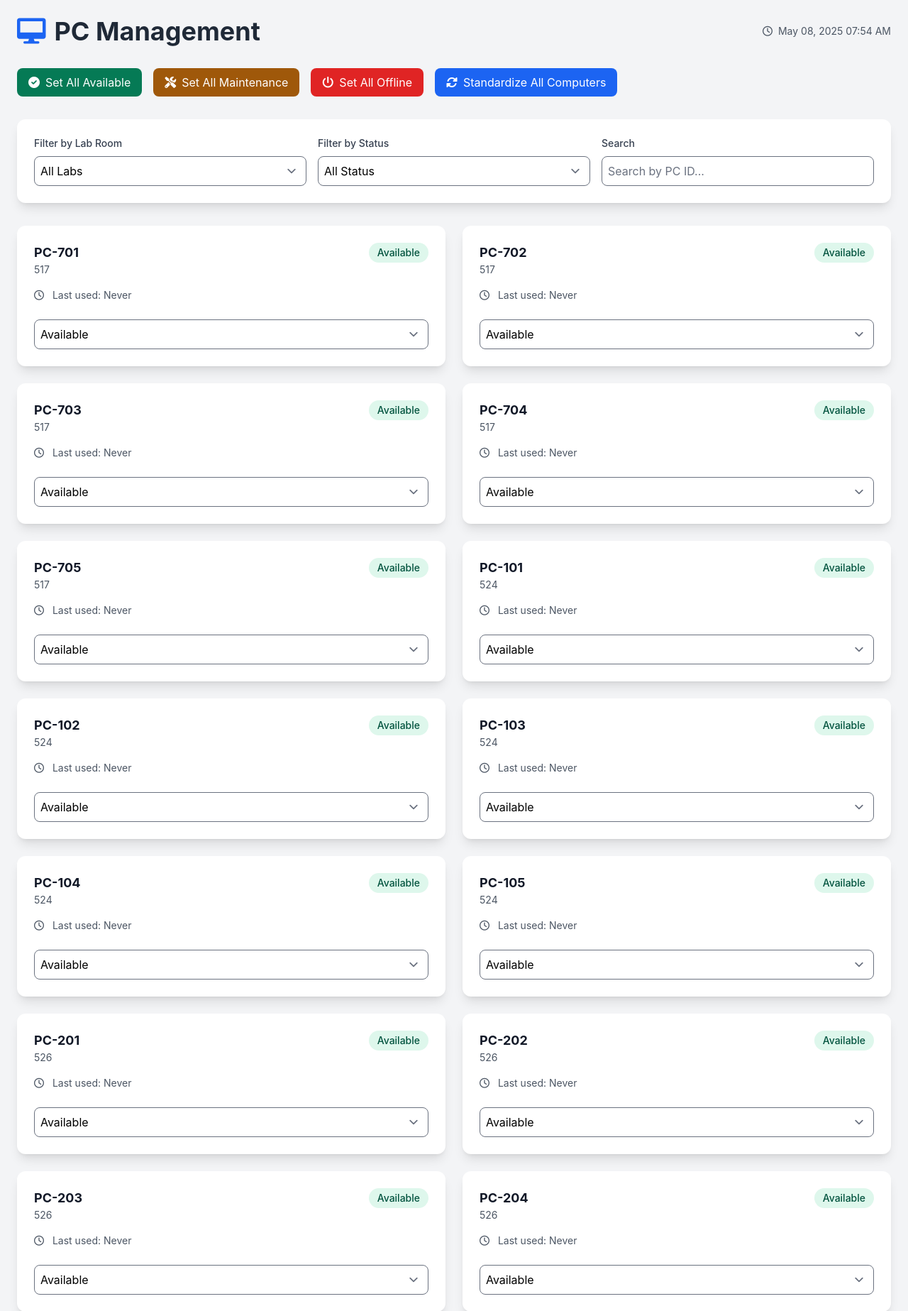
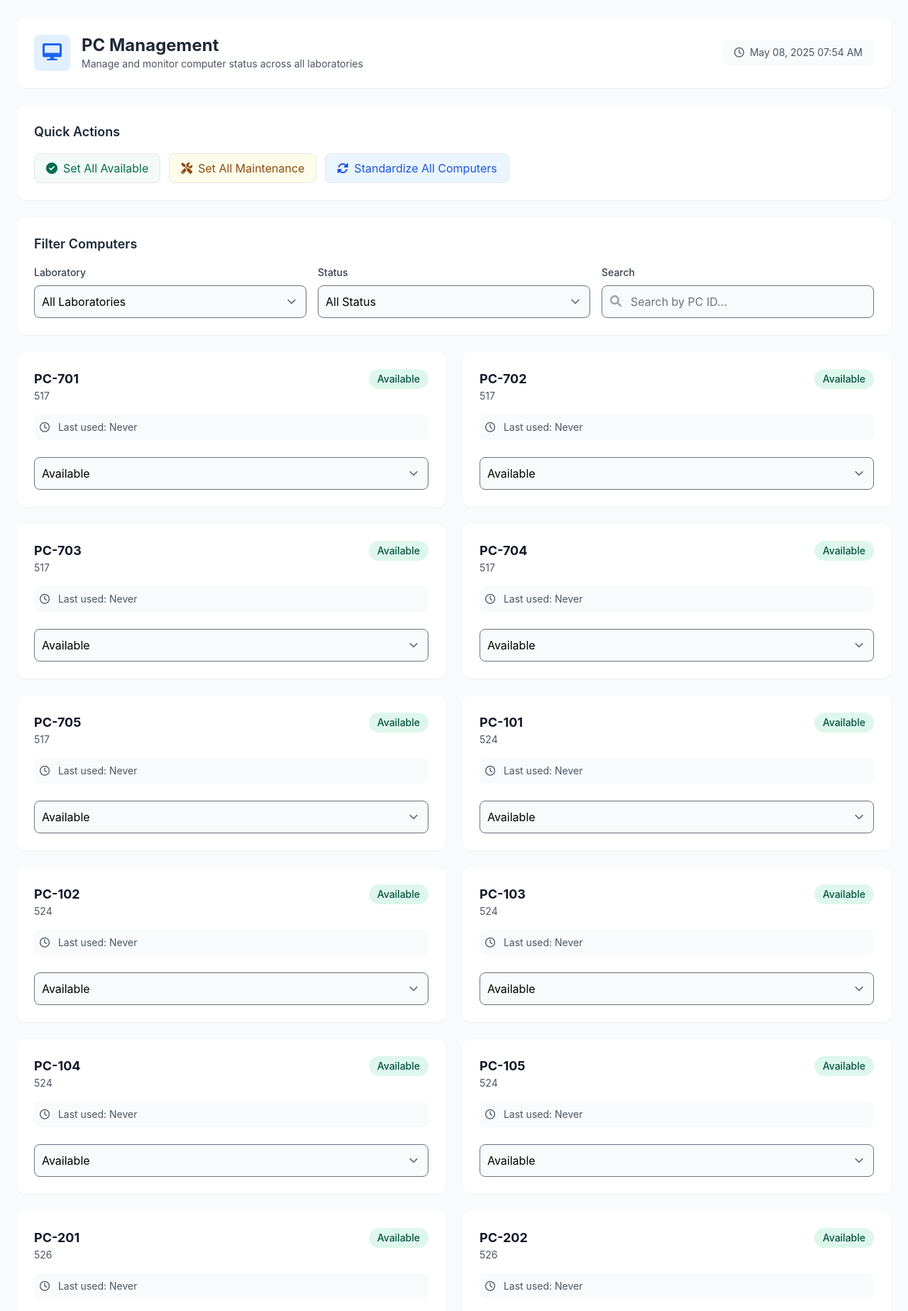
Before and after one commit to clintoy18/CCS-Sitting-Monitoring-System---PHP, a PHP site: page /admin/pc_management.php in a window 1280 px wide. Shown: the part 88-1935 px from the top of the page at 71% size. Run offline with PHP 8.4, Linux system fonts and the light colour scheme; a user stored in the database is signed in; data comes from the database, SQL or seed files in the repository; some libraries are stand-ins or nearby versions.

Commit message:
pc management fix

```diff
--- a/admin/pc_management.php
+++ b/admin/pc_management.php
@@ -1,46 +1,88 @@
 <?php
+// Start session and include files before any output
 session_start();
-include "../includes/adminlayout.php";
 include "../includes/adminauth.php";
 include "../includes/connection.php";
+
+// Handle bulk status update
+if (isset($_POST['action']) && $_POST['action'] === 'update_all_status') {
+    $status = mysqli_real_escape_string($conn, $_POST['status']);
+    $valid_statuses = ['available', 'in-use', 'maintenance'];
+
+    if (in_array($status, $valid_statuses)) {
+        $query = "UPDATE computers SET status = ?, last_used = NOW()";
+        $stmt = mysqli_prepare($conn, $query);
+        mysqli_stmt_bind_param($stmt, "s", $status);
+        mysqli_stmt_execute($stmt);
+        mysqli_stmt_close($stmt);
+    }
+
+    // Use JavaScript for redirection instead of header
+    echo "<script>window.location.href = 'pc_management.php';</script>";
+    exit;
+}
+
+// Include layout after all header modifications
+include "../includes/adminlayout.php";
 ?>
 
-<div class="p-6 bg-gray-100 min-h-screen">
-    <div class="flex items-center justify-between mb-8">
-        <h1 class="text-4xl font-bold text-gray-800">
-            <i class="fas fa-desktop mr-3 text-blue-600"></i>PC Management
-        </h1>
-        <div class="text-sm text-gray-600">
-            <i class="far fa-clock mr-2"></i><?= date('F d, Y h:i A') ?>
+<div class="p-6 bg-gray-50 min-h-screen">
+    <!-- Header Section -->
+    <div class="bg-white rounded-xl shadow-sm p-6 mb-6">
+        <div class="flex flex-col md:flex-row md:items-center md:justify-between gap-4">
+            <div class="flex items-center gap-4">
+                <div class="bg-blue-100 p-3 rounded-lg">
+                    <i class="fas fa-desktop text-2xl text-blue-600"></i>
+                </div>
+                <div>
+                    <h1 class="text-2xl font-bold text-gray-800">PC Management</h1>
+                    <p class="text-sm text-gray-600">Manage and monitor computer status across all laboratories</p>
+                </div>
+            </div>
+            <div class="text-sm text-gray-600 bg-gray-50 px-4 py-2 rounded-lg">
+                <i class="far fa-clock mr-2"></i><?= date('F d, Y h:i A') ?>
+            </div>
         </div>
     </div>
 
-    <!-- Action Buttons -->
-    <div class="mb-8 flex flex-wrap gap-4">
-        <button onclick="updateAllStatus('available')" class="px-4 py-2 bg-green-600 text-white rounded-lg hover:bg-green-700 transition-all duration-300 flex items-center">
-            <i class="fas fa-check-circle mr-2"></i>Set All Available
-        </button>
-        <button onclick="updateAllStatus('maintenance')" class="px-4 py-2 bg-yellow-600 text-white rounded-lg hover:bg-yellow-700 transition-all duration-300 flex items-center">
-            <i class="fas fa-tools mr-2"></i>Set All Maintenance
-        </button>
-        <button onclick="updateAllStatus('offline')" class="px-4 py-2 bg-red-600 text-white rounded-lg hover:bg-red-700 transition-all duration-300 flex items-center">
-            <i class="fas fa-power-off mr-2"></i>Set All Offline
-        </button>
-        <a href="update_computers.php" onclick="return confirm('This will delete all existing computer records and recreate them with standardized naming. Continue?')"
-           class="px-4 py-2 bg-blue-600 text-white rounded-lg hover:bg-blue-700 transition-all duration-300 flex items-center">
-            <i class="fas fa-sync-alt mr-2"></i>Standardize All Computers
-        </a>
+    <!-- Quick Actions Section -->
+    <div class="bg-white rounded-xl shadow-sm p-6 mb-6">
+        <h2 class="text-lg font-semibold text-gray-800 mb-4">Quick Actions</h2>
+        <div class="flex flex-wrap gap-3">
+            <button onclick="updateAllStatus('available')"
+                    class="px-4 py-2 bg-green-50 text-green-700 rounded-lg hover:bg-green-100 transition-all duration-300 flex items-center gap-2 border border-green-200">
+                <i class="fas fa-check-circle"></i>
+                <span>Set All Available</span>
+            </button>
+            <button onclick="updateAllStatus('maintenance')"
+                    class="px-4 py-2 bg-yellow-50 text-yellow-700 rounded-lg hover:bg-yellow-100 transition-all duration-300 flex items-center gap-2 border border-yellow-200">
+                <i class="fas fa-tools"></i>
+                <span>Set All Maintenance</span>
+            </button>
+            <a href="update_computers.php"
+               onclick="return confirm('This will delete all existing computer records and recreate them with standardized naming. Continue?')"
+               class="px-4 py-2 bg-blue-50 text-blue-700 rounded-lg hover:bg-blue-100 transition-all duration-300 flex items-center gap-2 border border-blue-200">
+                <i class="fas fa-sync-alt"></i>
+                <span>Standardize All Computers</span>
+            </a>
+        </div>
     </div>
 
     <!-- Filter Section -->
-    <div class="bg-white rounded-xl shadow-lg p-6 mb-8">
-        <div class="flex flex-wrap gap-4 items-center">
-            <div class="flex-1 min-w-[200px]">
-                <label class="block text-sm font-medium text-gray-700 mb-2">Filter by Lab Room</label>
-                <select id="labFilter" class="w-full p-2 border rounded-lg focus:ring-2 focus:ring-blue-500 focus:border-blue-500">
-                    <option value="">All Labs</option>
+    <div class="bg-white rounded-xl shadow-sm p-6 mb-6">
+        <h2 class="text-lg font-semibold text-gray-800 mb-4">Filter Computers</h2>
+        <div class="grid grid-cols-1 md:grid-cols-3 gap-4">
+            <div>
+                <label class="block text-sm font-medium text-gray-700 mb-2">Laboratory</label>
+                <select id="labFilter" class="w-full p-2.5 border rounded-lg focus:ring-2 focus:ring-blue-500 focus:border-blue-500 bg-gray-50">
+                    <option value="">All Laboratories</option>
                     <?php
-                    $labQuery = "SELECT room_id, room_name, capacity, status FROM rooms ORDER BY room_name";
+                    $labQuery = "SELECT r.room_id, r.room_name, r.capacity, r.status,
+                                COUNT(c.computer_id) as computer_count
+                                FROM rooms r
+                                LEFT JOIN computers c ON r.room_id = c.room_id
+                                GROUP BY r.room_id
+                                ORDER BY r.room_name";
                     $labResult = mysqli_query($conn, $labQuery);
                     while ($lab = mysqli_fetch_assoc($labResult)) {
                         $statusClass = match($lab['status']) {
@@ -49,30 +91,32 @@ include "../includes/connection.php";
                             'full' => 'text-red-600',
                             default => 'text-gray-600'
                         };
-                        echo "<option value='" . htmlspecialchars($lab['room_name']) . "'
+                        echo "<option value='" . htmlspecialchars($lab['room_id']) . "'
                                   data-capacity='" . htmlspecialchars($lab['capacity']) . "'
                                   data-status='" . htmlspecialchars($lab['status']) . "'
                                   class='" . $statusClass . "'>
-                                " . htmlspecialchars($lab['room_name']) . " (Capacity: " . htmlspecialchars($lab['capacity']) . " PCs)
+                                " . htmlspecialchars($lab['room_name']) . " (" . htmlspecialchars($lab['computer_count']) . " PCs)
                               </option>";
                     }
                     ?>
                 </select>
             </div>
-            <div class="flex-1 min-w-[200px]">
-                <label class="block text-sm font-medium text-gray-700 mb-2">Filter by Status</label>
-                <select id="statusFilter" class="w-full p-2 border rounded-lg focus:ring-2 focus:ring-blue-500 focus:border-blue-500">
+            <div>
+                <label class="block text-sm font-medium text-gray-700 mb-2">Status</label>
+                <select id="statusFilter" class="w-full p-2.5 border rounded-lg focus:ring-2 focus:ring-blue-500 focus:border-blue-500 bg-gray-50">
                     <option value="">All Status</option>
                     <option value="available">Available</option>
-                    <option value="in_use">In Use</option>
+                    <option value="in-use">In Use</option>
                     <option value="maintenance">Maintenance</option>
-                    <option value="offline">Offline</option>
                 </select>
             </div>
-            <div class="flex-1 min-w-[200px]">
+            <div>
                 <label class="block text-sm font-medium text-gray-700 mb-2">Search</label>
-                <input type="text" id="searchInput" placeholder="Search by PC ID..."
-                       class="w-full p-2 border rounded-lg focus:ring-2 focus:ring-blue-500 focus:border-blue-500">
+                <div class="relative">
+                    <input type="text" id="searchInput" placeholder="Search by PC ID..."
+                           class="w-full p-2.5 pl-10 border rounded-lg focus:ring-2 focus:ring-blue-500 focus:border-blue-500 bg-gray-50">
+                    <i class="fas fa-search absolute left-3 top-3.5 text-gray-400"></i>
+                </div>
             </div>
         </div>
     </div>
@@ -80,17 +124,6 @@ include "../includes/connection.php";
     <!-- Computers Grid -->
     <div class="grid grid-cols-1 md:grid-cols-2 lg:grid-cols-3 xl:grid-cols-4 gap-6" id="computersGrid">
         <?php
-        // First, let's create the computers table if it doesn't exist
-        $createTableQuery = "CREATE TABLE IF NOT EXISTS computers (
-            computer_id VARCHAR(50) PRIMARY KEY,
-            room_name VARCHAR(50),
-            status ENUM('available', 'in_use', 'maintenance', 'offline') DEFAULT 'available',
-            last_updated TIMESTAMP DEFAULT CURRENT_TIMESTAMP ON UPDATE CURRENT_TIMESTAMP,
-            FOREIGN KEY (room_name) REFERENCES rooms(room_name)
-        )";
-        mysqli_query($conn, $createTableQuery);
-
-        // Fetch computers with proper room information
         $computerQuery = "SELECT c.*, r.room_name, r.capacity
                          FROM computers c
                          LEFT JOIN rooms r ON c.room_id = r.room_id
@@ -106,8 +139,8 @@ include "../includes/connection.php";
                     default => 'bg-gray-100 text-gray-800 border-gray-200'
                 };
         ?>
-            <div class="computer-card bg-white rounded-xl shadow-lg hover:shadow-xl transition-all duration-300 p-6"
-                 data-lab="<?= htmlspecialchars($computer['room_name']) ?>"
+            <div class="computer-card bg-white rounded-xl shadow-sm hover:shadow-md transition-all duration-300 p-6"
+                 data-lab="<?= htmlspecialchars($computer['room_id']) ?>"
                  data-status="<?= htmlspecialchars($computer['status']) ?>"
                  data-id="<?= htmlspecialchars($computer['computer_name']) ?>">
                 <div class="flex justify-between items-start mb-4">
@@ -120,12 +153,12 @@ include "../includes/connection.php";
                     </span>
                 </div>
                 <div class="space-y-3">
-                    <div class="text-sm text-gray-600">
+                    <div class="text-sm text-gray-600 bg-gray-50 p-2 rounded-lg">
                         <i class="far fa-clock mr-2"></i>
                         Last used: <?= $computer['last_used'] ? date('M d, Y h:i A', strtotime($computer['last_used'])) : 'Never' ?>
                     </div>
                     <select onchange="updateStatus('<?= $computer['computer_id'] ?>', this.value)"
-                            class="w-full p-2 border rounded-lg focus:ring-2 focus:ring-blue-500 focus:border-blue-500">
+                            class="w-full p-2.5 border rounded-lg focus:ring-2 focus:ring-blue-500 focus:border-blue-500 bg-gray-50">
                         <option value="available" <?= $computer['status'] == 'available' ? 'selected' : '' ?>>Available</option>
                         <option value="in-use" <?= $computer['status'] == 'in-use' ? 'selected' : '' ?>>In Use</option>
                         <option value="maintenance" <?= $computer['status'] == 'maintenance' ? 'selected' : '' ?>>Maintenance</option>
@@ -136,9 +169,12 @@ include "../includes/connection.php";
             endwhile;
         else:
         ?>
-            <div class="col-span-full text-center p-8 bg-white rounded-xl shadow-lg">
-                <i class="fas fa-desktop text-4xl text-gray-300 mb-3"></i>
-                <p class="text-gray-500">No computers found</p>
+            <div class="col-span-full text-center p-12 bg-white rounded-xl shadow-sm">
+                <div class="bg-gray-50 w-20 h-20 rounded-full flex items-center justify-center mx-auto mb-4">
+                    <i class="fas fa-desktop text-3xl text-gray-300"></i>
+                </div>
+                <p class="text-gray-500 text-lg">No computers found</p>
+                <p class="text-gray-400 text-sm mt-2">Try adjusting your filters or add new computers</p>
             </div>
         <?php endif; ?>
     </div>
@@ -146,6 +182,13 @@ include "../includes/connection.php";
 
 <script>
 function updateStatus(computerId, status) {
+    if (!computerId || !status) return;
+
+    // Show loading state
+    const select = event.target;
+    const originalValue = select.value;
+    select.disabled = true;
+
     fetch('update_computer_status.php', {
         method: 'POST',
         headers: {
@@ -156,38 +199,59 @@ function updateStatus(computerId, status) {
     .then(response => response.json())
     .then(data => {
         if (data.success) {
-            location.reload();
+            // Update the status badge
+            const card = select.closest('.computer-card');
+            const statusBadge = card.querySelector('.px-3.py-1');
+            let statusClass;
+            switch(status) {
+                case 'available':
+                    statusClass = 'bg-green-100 text-green-800 border-green-200';
+                    break;
+                case 'in-use':
+                    statusClass = 'bg-blue-100 text-blue-800 border-blue-200';
+                    break;
+                case 'maintenance':
+                    statusClass = 'bg-yellow-100 text-yellow-800 border-yellow-200';
+                    break;
+                default:
+                    statusClass = 'bg-gray-100 text-gray-800 border-gray-200';
+            }
+            statusBadge.className = `px-3 py-1 rounded-full text-sm font-medium ${statusClass}`;
+            statusBadge.textContent = status.charAt(0).toUpperCase() + status.slice(1);
+
+            // Update last used time
+            const lastUsed = card.querySelector('.text-sm.text-gray-600');
+            lastUsed.innerHTML = `<i class="far fa-clock mr-2"></i>Last used: ${new Date().toLocaleString()}`;
+
+            // Update data attribute
+            card.dataset.status = status;
         } else {
             alert('Error updating status: ' + data.message);
+            select.value = originalValue;
         }
     })
     .catch(error => {
         console.error('Error:', error);
         alert('Error updating status');
+        select.value = originalValue;
+    })
+    .finally(() => {
+        select.disabled = false;
     });
 }
 
 function updateAllStatus(status) {
+    if (!status) return;
+
     if (confirm('Are you sure you want to set all computers to ' + status + '?')) {
-        fetch('update_all_computers.php', {
-            method: 'POST',
-            headers: {
-                'Content-Type': 'application/x-www-form-urlencoded',
-            },
-            body: `status=${status}`
-        })
-        .then(response => response.json())
-        .then(data => {
-            if (data.success) {
-                location.reload();
-            } else {
-                alert('Error updating computers: ' + data.message);
-            }
-        })
-        .catch(error => {
-            console.error('Error:', error);
-            alert('Error updating computers');
-        });
+        const form = document.createElement('form');
+        form.method = 'POST';
+        form.innerHTML = `
+            <input type="hidden" name="action" value="update_all_status">
+            <input type="hidden" name="status" value="${status}">
+        `;
+        document.body.appendChild(form);
+        form.submit();
     }
 }
 
@@ -199,12 +263,12 @@ document.addEventListener('DOMContentLoaded', function() {
     const computerCards = document.querySelectorAll('.computer-card');
 
     function applyFilters() {
-        const labValue = labFilter.value.toLowerCase();
+        const labValue = labFilter.value;
         const statusValue = statusFilter.value.toLowerCase();
         const searchValue = searchInput.value.toLowerCase();
 
         computerCards.forEach(card => {
-            const lab = card.dataset.lab.toLowerCase();
+            const lab = card.dataset.lab;
             const status = card.dataset.status.toLowerCase();
             const id = card.dataset.id.toLowerCase();
 
@@ -221,8 +285,16 @@ document.addEventListener('DOMContentLoaded', function() {
             const status = selectedOption.dataset.status;
             const capacity = selectedOption.dataset.capacity;
 
-            // You can add additional UI updates here based on room status and capacity
-            console.log(`Selected room status: ${status}, Capacity: ${capacity}`);
+            // Update the filter section with room information
+            const filterSection = document.querySelector('.bg-white.rounded-xl');
+            if (selectedOption.value) {
+                filterSection.classList.add('border-2');
+                filterSection.classList.add(status === 'available' ? 'border-green-200' :
+                                         status === 'maintenance' ? 'border-yellow-200' :
+                                         'border-red-200');
+            } else {
+                filterSection.classList.remove('border-2', 'border-green-200', 'border-yellow-200', 'border-red-200');
+            }
         }
     }
 
```
Also changed, not shown: admin/update_computer_status.php (+5 -5 lines).
